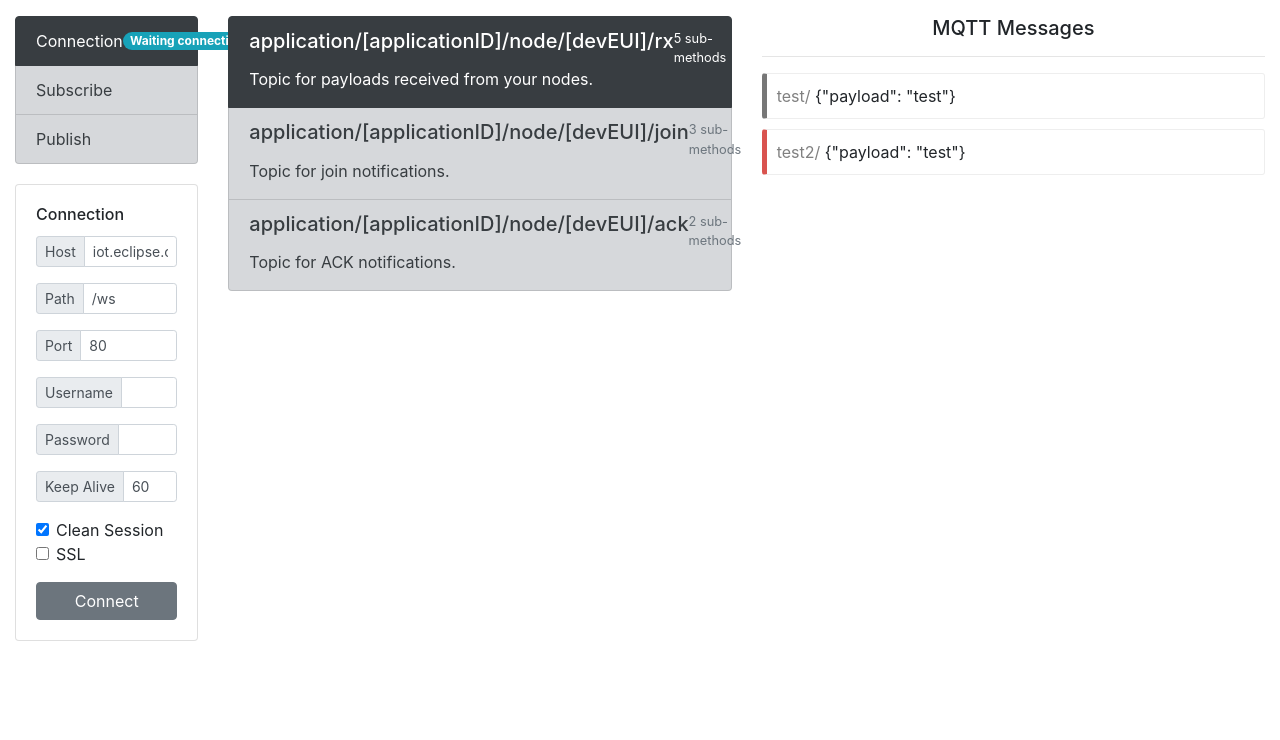
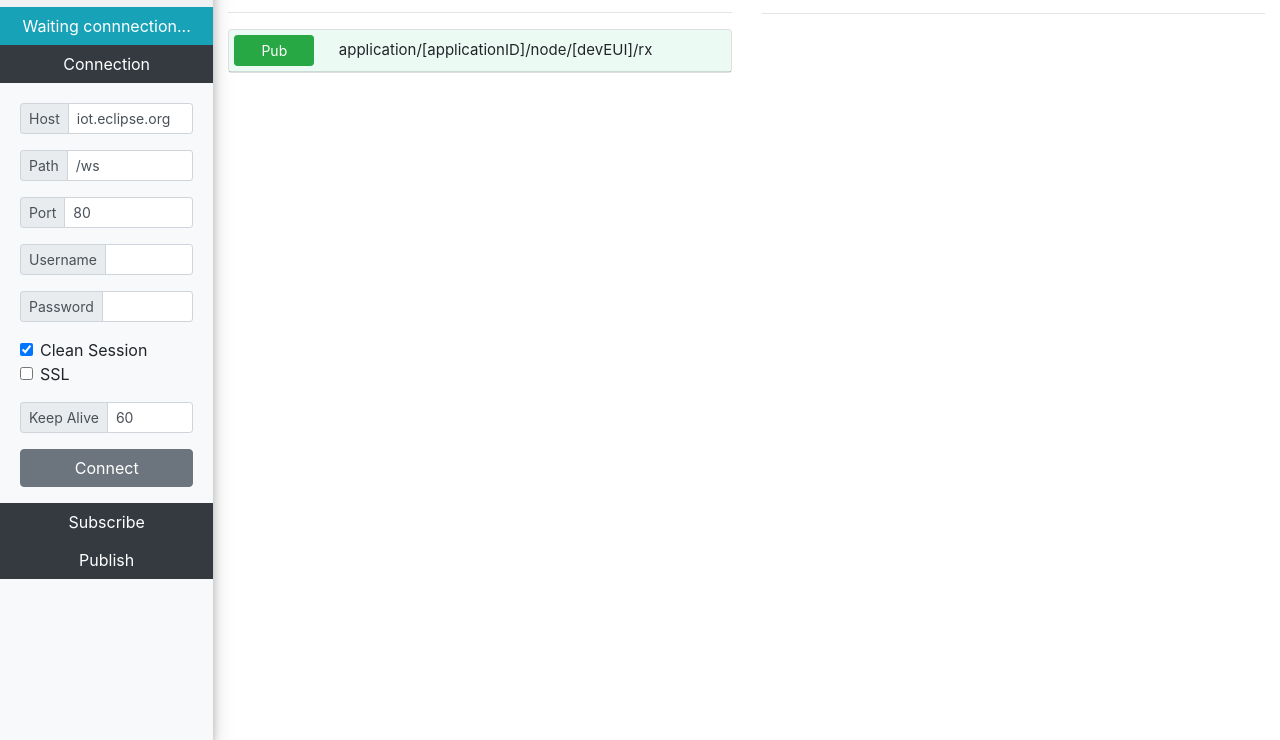
Before and after one commit to NICOLASGON/mqttapi, a plain HTML site: page index.html in a window 1280 px wide. Shown: the part 60-800 px from the top of the page. Drawn offline with Linux system fonts and the light colour scheme.

Commit message:
Add sidebar

```diff
--- a/css/mqtt_message.css
+++ b/css/mqtt_message.css
@@ -8,6 +8,8 @@
 
 .mqtt-message-title {
     color: grey;
+    display: inline-block;
+    width: 150px;
 }
 
 .mqtt-message-default {
--- a/css/sidebar.css
+++ /dev/null
@@ -1,27 +0,0 @@
-
-@import "https://fonts.googleapis.com/css?family=Poppins:300,400,500,600,700";
-
-body {
-    font-family: 'Poppins', sans-serif;
-    background: #fafafa;
-}
-
-/* ---------------------------------------------------
-    SIDEBAR STYLE
------------------------------------------------------ */
-.wrapper {
-    display: flex;
-    align-items: stretch;
-}
-
-#sidebar {
-    min-width: 400px;
-    max-width: 400px;
-    background: #7386D5;
-    color: #fff;
-    transition: all 0.3s;
-}
-
-#content {
-    min-height: 100vh;
-}
--- /dev/null
+++ b/css/style.css
@@ -0,0 +1,73 @@
+
+.model-section {
+
+}
+
+.model-card {
+	margin-top: 10px;
+}
+
+.model-header {
+	padding:5px;
+}
+
+.model-header-sub {
+	background: rgba(73,204,144,.1);
+}
+
+.model-header-pub {
+	background: rgba(97,175,254,.1);
+}
+
+.model-tag {
+
+}
+
+.model-tag a {
+	font-size: 24px;
+	margin: 0 0 5px;
+	color: #3b4151;
+}
+
+.model-method {
+	margin-right: 20px;
+	width: 80px;
+}
+
+.model-path {
+	font-size: 15px;
+	margin-right: 10px;
+}
+
+.model-description {
+
+}
+
+.model-content {
+
+}
+
+.sidebar {
+	min-height: 100vh;
+	box-shadow: 0 4px 8px 0 rgba(0, 0, 0, 0.2), 0 6px 20px 0 rgba(0, 0, 0, 0.19);
+}
+
+.sidebar-button {
+	border-radius: 0;
+}
+
+.sidebar-content {
+	padding-top: 20px;
+	padding-left: 20px;
+	padding-right: 20px;
+}
+
+.sidebar-brand {
+  line-height: 50px;
+  display: block;
+  text-align: center;
+  font-size: 16px;
+  background-color: rgba(0,0,0,.03);
+  padding-top: 20px;
+  padding-bottom: 20px;
+}
--- a/index.html
+++ b/index.html
@@ -7,46 +7,30 @@
     <link rel="stylesheet" href="css/bootstrap.min.css">
     <link rel="stylesheet" href="css/bootstrap-callout.css">
     <link rel="stylesheet" href="css/mqtt_message.css">
+    <link rel="stylesheet" href="css/style.css">
 
     <title>MQTT API documentation</title>
   </head>
   <body>
 
-<nav class="navbar navbar-expand-lg navbar-dark bg-dark">
-  <a class="navbar-brand" href="#">MQTT API Documentation</a>
-  <button class="navbar-toggler" type="button" data-toggle="collapse" data-target="#navbarSupportedContent" aria-controls="navbarSupportedContent" aria-expanded="false" aria-label="Toggle navigation">
-    <span class="navbar-toggler-icon"></span>
-  </button>
 
-  <div class="collapse navbar-collapse" id="navbarSupportedContent">
-    <ul class="navbar-nav mr-auto">
-      <li class="nav-item active">
-        <a class="nav-link" href="#">Home <span class="sr-only">(current)</span></a>
-      </li>
-    </ul>
-  </div>
-</nav>
 
 <div class="container-fluid">
 
-  <div class="row" style="padding-top: 20px;">
-    <div class="col-2">
+  <div class="row">
+    <div class="col-2 sidebar bg-light">
 
-        <div class="list-group" id="myList" role="tablist">
-          <a class="list-group-item d-flex justify-content-between align-items-center list-group-item-action list-group-item-secondary active" data-toggle="list" href="#con" role="tab">Connection <span id="mqtt_state_indicator" class="badge badge-info badge-pill">Waiting connection ...</span></a>
-          <a class="list-group-item list-group-item-action list-group-item-secondary" data-toggle="list" href="#pub" role="tab">Subscribe</a>
-          <a class="list-group-item list-group-item-action list-group-item-secondary" data-toggle="list" href="#sub" role="tab">Publish</a>
+        <div class="row sidebar-brand">
+			<h6>MQTT API documentation</h6>
+		</div>
+        <div class="row">
+			<button id="mqtt_state_indicator" class="btn btn-info btn-block sidebar-button">Waiting connnection...</button>
 		</div>
 
-        <div class="tab-content" style="padding-top: 20px;">
-          <div class="tab-pane active" id="con" role="tabpanel" aria-labelledby="home-tab">
-                  <div class="card">
-                      <div class="card-body">
-
-                            <div class="card-title">
-                              <h6 class="mb-0">Connection</h6>
+        <div class="row">
+			<button class="btn btn-dark btn-block sidebar-button" data-toggle="collapse" href="#con_tab">Connection</button>
 		</div>
-
+        <div class="row collapse show sidebar-content" id="con_tab">
                                 <div class="input-group input-group-sm mb-3">
                                   <div class="input-group-prepend">
                                     <span class="input-group-text" id="urladdon">Host</span>
@@ -82,6 +66,17 @@
                                   <input type="password" class="form-control" id="pwInput" aria-describedby="pwaddon">
                                 </div>
 
+                                <div class="form-group input-group-sm mb-3">
+                                  <div class="form-check">
+                                    <input class="form-check-input" type="checkbox" id="cleanSessionInput" checked>
+                                    <label class="form-check-label" for="cleanSessionInput">Clean Session</label>
+                                  </div>
+                                  <div class="form-check">
+                                    <input class="form-check-input" type="checkbox" id="sslInput">
+                                    <label class="form-check-label" for="sslInput">SSL</label>
+                                  </div>
+                                </div>
+
                                 <div class="input-group input-group-sm mb-3">
                                   <div class="input-group-prepend">
                                     <span class="input-group-text" id="kaaddon">Keep Alive</span>
@@ -89,90 +84,84 @@
                                   <input type="text" class="form-control" id="keepAliveInput" aria-describedby="kaaddon" value="60">
                                 </div>
 
-                            <div class="form-group input-group-sm mb-3">
-                              <div class="form-check">
-                                <input class="form-check-input" type="checkbox" id="cleanSessionInput" checked>
-                                <label class="form-check-label" for="cleanSessionInput">
-                                  Clean Session
-                                </label>
+                                <div class="form-group input-group mb-3">
+                                    <button id="connect_button" type="button" class="btn btn-secondary btn-block">Connect</button>
                                 </div>
-                              <div class="form-check">
-                                <input class="form-check-input" type="checkbox" id="sslInput">
-                                <label class="form-check-label" for="sslInput">
-                                  SSL
-                                </label>
+      </div>
+      <div class="row">
+        <button class="btn btn-dark btn-block sidebar-button" data-toggle="collapse" href="#sub_tab">Subscribe</button>
+      </div>
+      <div class="row">
+        <button class="btn btn-dark btn-block sidebar-button" data-toggle="collapse" href="#pub_tab">Publish</button>
       </div>
   </div>
 
-                            <button id="connect_button" type="button" class="btn btn-secondary btn-block">Connect</button>
+  <div class="col-5" style="padding-top: 20px;">
 
+    <div class="model-section">
+        <div class="model-tag">
+            <a>Lights</a>
+            <small>All methods concerning lights.</small>
+            <hr>
         </div>
+
+        <div class="card model-card">
+            <div class="card-header model-header model-header-sub" id="headingOne" data-toggle="collapse" data-target="#collapseOne" aria-expanded="true" aria-controls="collapseTwo">
+                <button class="btn btn-success btn-sm model-method">Pub</button>
+                <span class="model-path">application/[applicationID]/node/[devEUI]/rx</span>
             </div>
-          </div>
-          <div class="tab-pane" id="sub" role="tabpanel" aria-labelledby="profile-tab">
-            <div class="card">
-              <div class="card-body">
-                <div class="card-title">
-                  <h6 class="mb-0">Subscribe</h6>
-                </div>
-              </div>
-            </div>
-          </div>
-          <div class="tab-pane" id="pub" role="tabpanel" aria-labelledby="messages-tab">
-            <div class="card">
-              <div class="card-body">
-                <div class="card-title">
-                  <h6 class="mb-0">Publish</h6>
-                </div>
-              </div>
+            <div id="collapseOne" class="collapse" aria-labelledby="headingOne">
+                <div class="card-body model-content">
+
+                    <h5>Topic members</h5>
+                    <hr>
+                    <dl class="row">
+                      <dt class="col-sm-5">applicationID</dt>
+                      <dd class="col-sm-7"><input type="text" class="form-control" placeholder="ID of the application"></dd>
+
+                      <dt class="col-sm-5">devEUI</dt>
+                      <dd class="col-sm-7"><input type="text" class="form-control" placeholder="ID of the device"></dd>
+                    </dl>
+
+                    <h5>Payload Required fields</h5>
+                    <hr>
+                    <dl class="row">
+                      <dt class="col-sm-5">applicationID</dt>
+                      <dd class="col-sm-7"><input type="text" class="form-control" placeholder="ID of the device"></dd>
+
+                      <dt class="col-sm-5">devEUI</dt>
+                      <dd class="col-sm-7"><input type="text" class="form-control" placeholder="ID of the device"></dd>
+                    </dl>
+
+                    <h5>Payload Optional fields</h5>
+                    <hr>
+                    <dl class="row">
+                      <dt class="col-sm-5">applicationID</dt>
+                      <dd class="col-sm-7"><input type="text" class="form-control" placeholder="ID of the device"></dd>
+
+                      <dt class="col-sm-5">devEUI</dt>
+                      <dd class="col-sm-7"><input type="text" class="form-control" placeholder="ID of the device"></dd>
+
+                    </dl>
+                    <button class="btn btn-success btn-sm btn-block">Publish</button>
                 </div>
             </div>
         </div>
 
     </div>
-
-  <div class="col-5">
-
-    <div class="list-group">
-      <a href="#" class="list-group-item list-group-item-secondary list-group-item-action flex-column align-items-start active">
-        <div class="d-flex w-100 justify-content-between">
-          <h5 class="mb-1">application/[applicationID]/node/[devEUI]/rx</h5>
-          <small>5 sub-methods</small>
-        </div>
-        <p class="mb-1">Topic for payloads received from your nodes.</p>
-      </a>
-      <a href="#" class="list-group-item list-group-item-secondary list-group-item-action flex-column align-items-start">
-        <div class="d-flex w-100 justify-content-between">
-          <h5 class="mb-1">application/[applicationID]/node/[devEUI]/join</h5>
-          <small class="text-muted">3 sub-methods</small>
-        </div>
-        <p class="mb-1">Topic for join notifications.</p>
-      </a>
-      <a href="#" class="list-group-item list-group-item-secondary list-group-item-action flex-column align-items-start">
-        <div class="d-flex w-100 justify-content-between">
-          <h5 class="mb-1">application/[applicationID]/node/[devEUI]/ack</h5>
-          <small class="text-muted">2 sub-methods</small>
-        </div>
-        <p class="mb-1">Topic for ACK notifications.</p>
-      </a>
   </div>
 
-  </div>
-  <div class="col-5">
-
-    <h5 class="text-center">MQTT Messages</h5>
+  <div class="col-5" style="padding-top: 20px;">
+        <div class="model-tag">
+            <a>Messages</a>
+            <small>All subscribed topics.</small>
+            <button id="clear_button" type="button" class="btn btn-secondary btn-sm">Clear</button>
             <hr>
-
-    <div class="mqtt-message mqtt-message-default">
-      <span class="mqtt-message-title">test/</span>
-      {"payload": "test"}
         </div>
 
-    <div class="mqtt-message mqtt-message-danger">
-      <span class="mqtt-message-title">test2/</span>
-      {"payload": "test"}
+    <div id="mqtt_message_stream" style="padding-top: 20px;"></div>
+
   </div>
-
 </div>
 </div>
 
@@ -187,9 +176,8 @@
         websocketclient.connect();
       });
 
-      $('#myTab a').on('click', function (e) {
-        e.preventDefault()
-        $(this).tab('show')
+      $( "#clear_button" ).click(function() {
+        $( "#mqtt_message_stream" ).empty();
       });
     </script>
 
```
Also changed, not shown: js/websocket_client.js (+3 -4 lines). Lines whose indentation alone changed are shown as unchanged.
